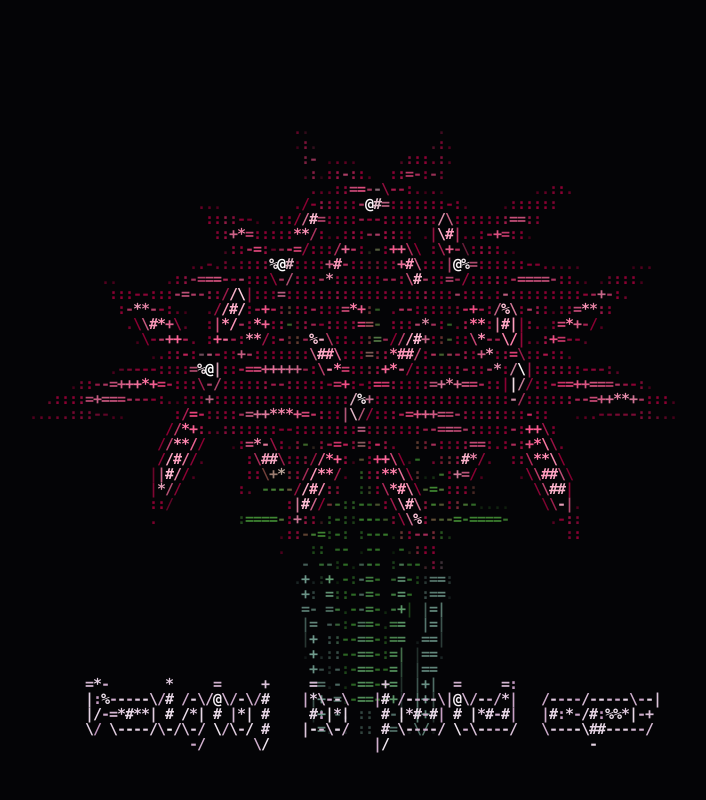
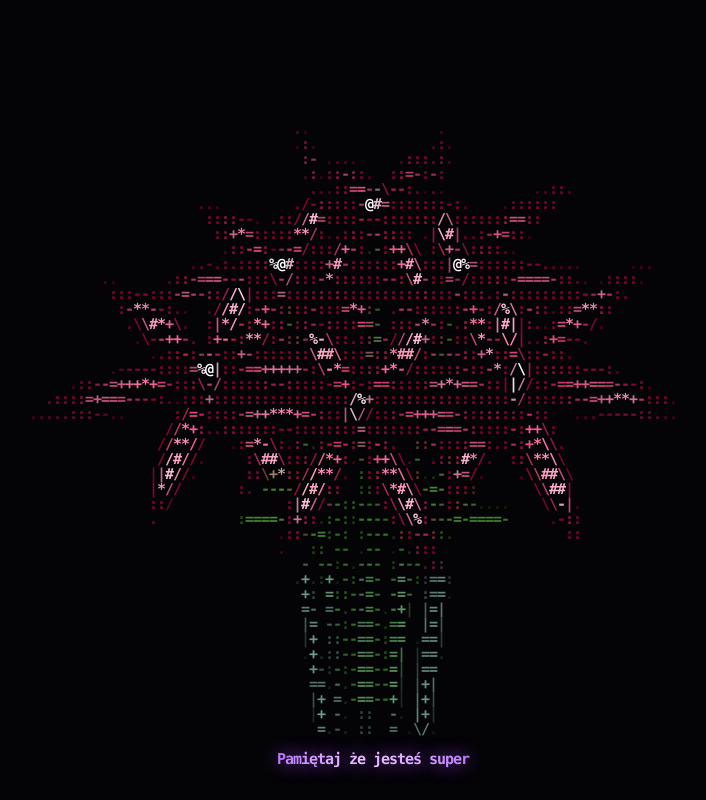
Before and after one commit to uldyn/prezentbukiet, a plain HTML site: page index.html in a window 1280 px wide. Shown: the whole page, without its empty margins (267-973 px from the left). Drawn offline with Linux system fonts and the light colour scheme.

Commit message:
Update index.html

```diff
--- a/index.html
+++ b/index.html
@@ -38,9 +38,6 @@
 
     const srcCanvas = document.createElement("canvas");
     const srcCtx = srcCanvas.getContext("2d", { willReadFrequently: true });
-
-    const textCanvas = document.createElement("canvas");
-    const textCtx = textCanvas.getContext("2d", { willReadFrequently: true });
 
     let angleY = 0.25;
     let time = 0;
@@ -374,78 +371,38 @@
       }
     }
 
-    function drawAsciiCaption(cols, rows, cellW, cellH, edgeThresh) {
+    function drawAsciiCaption(cols, rows, cellW, cellH) {
       const caption = "Pamiętaj że jesteś super";
-      const bandRows = Math.max(6, Math.min(12, Math.round(rows * 0.11)));
-      const startRow = Math.max(0, rows - bandRows - 2);
+      const targetRow = Math.max(1, rows - 3);
+      const maxChars = Math.max(8, cols - 4);
+      const chars = Array.from(caption).slice(0, maxChars);
+      const startCol = Math.max(0, Math.floor((cols - chars.length) * 0.5));
 
-      textCanvas.width = cols;
-      textCanvas.height = bandRows;
-      textCtx.clearRect(0, 0, cols, bandRows);
+      // Czyścimy pasek pod napisem, żeby znaki wazonu nie nachodziły na tekst
+      asciiCtx.fillStyle = "#040406";
+      asciiCtx.fillRect(0, (targetRow - 1) * cellH, cols * cellW, cellH * 2.5);
 
-      const fontSize = Math.max(5, Math.min(bandRows - 1, Math.floor((cols * 0.86) / (caption.length * 0.62))));
-      textCtx.font = `900 ${fontSize}px ui-monospace, SFMono-Regular, Menlo, Monaco, Consolas, monospace`;
-      textCtx.textAlign = "center";
-      textCtx.textBaseline = "middle";
-      textCtx.fillStyle = "#ffffff";
-      textCtx.fillText(caption, cols * 0.5, bandRows * 0.52);
+      asciiCtx.save();
+      asciiCtx.font = `bold ${cellH}px ui-monospace, SFMono-Regular, Menlo, Monaco, Consolas, monospace`;
+      asciiCtx.textBaseline = "top";
+      asciiCtx.shadowColor = "rgba(168, 85, 247, 0.9)";
+      asciiCtx.shadowBlur = Math.max(10, cellH * 1.25);
 
-      const tData = textCtx.getImageData(0, 0, cols, bandRows).data;
-      const tCount = cols * bandRows;
-      const tLum = new Float32Array(tCount);
-      const tR = new Uint8Array(tCount);
-      const tG = new Uint8Array(tCount);
-      const tB = new Uint8Array(tCount);
+      for (let i = 0; i < chars.length; i++) {
+        const ch = chars[i];
+        const c = startCol + i;
+        if (ch === " ") continue;
 
-      for (let i = 0; i < tCount; i++) {
-        const a = tData[i * 4 + 3] / 255.0;
-        if (a > 0.05) {
-          const r = Math.round(255 * (0.72 + 0.28 * a));
-          const g = Math.round(135 + 120 * a);
-          const b = Math.round(180 + 75 * a);
-          tR[i] = r;
-          tG[i] = g;
-          tB[i] = b;
-          tLum[i] = Math.min(1.0, a * 1.15);
-        }
+        const t = chars.length > 1 ? i / (chars.length - 1) : 0.5;
+        const rCol = Math.round(190 + 45 * Math.sin(t * Math.PI));
+        const gCol = Math.round(125 + 65 * Math.sin(t * Math.PI));
+        const bCol = 255;
+
+        asciiCtx.fillStyle = `rgb(${rCol},${gCol},${bCol})`;
+        asciiCtx.fillText(ch, c * cellW, targetRow * cellH);
       }
 
-      const rampLen = RAMP.length;
-      for (let br = 0; br < bandRows; br++) {
-        const r = startRow + br;
-        if (r < 0 || r >= rows) continue;
-
-        for (let c = 0; c < cols; c++) {
-          const bIdx = br * cols + c;
-          const l = tLum[bIdx];
-          if (l < 0.12) continue;
-
-          let glyph = RAMP[Math.min(rampLen - 1, Math.max(2, Math.round(l * (rampLen - 1))))];
-
-          if (br > 0 && br < bandRows - 1 && c > 0 && c < cols - 1) {
-            const tl = tLum[(br - 1) * cols + (c - 1)];
-            const tc = tLum[(br - 1) * cols + c];
-            const tr = tLum[(br - 1) * cols + (c + 1)];
-            const ml = tLum[br * cols + (c - 1)];
-            const mr = tLum[br * cols + (c + 1)];
-            const bl = tLum[(br + 1) * cols + (c - 1)];
-            const bc = tLum[(br + 1) * cols + c];
-            const brLum = tLum[(br + 1) * cols + (c + 1)];
-
-            const gx = -tl + tr - 2 * ml + 2 * mr - bl + brLum;
-            const gy = -tl - 2 * tc - tr + bl + 2 * bc + brLum;
-            const mag = Math.hypot(gx, gy) / 4.0;
-
-            if (mag > edgeThresh * 0.75) {
-              const ang = ((Math.atan2(gy, gx) * 180) / Math.PI + 90.0 + 360.0) % 180.0;
-              glyph = EDGE_GLYPHS[Math.floor(((ang + 22.5) % 180.0) / 45.0)];
-            }
-          }
-
-          asciiCtx.fillStyle = `rgb(${tR[bIdx]},${tG[bIdx]},${tB[bIdx]})`;
-          asciiCtx.fillText(glyph, c * cellW, r * cellH);
-        }
-      }
+      asciiCtx.restore();
     }
 
     function drawFrame() {
@@ -525,7 +482,7 @@
         }
       }
 
-      drawAsciiCaption(cols, rows, cellW, cellH, edgeThresh);
+      drawAsciiCaption(cols, rows, cellW, cellH);
     }
 
     let prev = performance.now();
```
